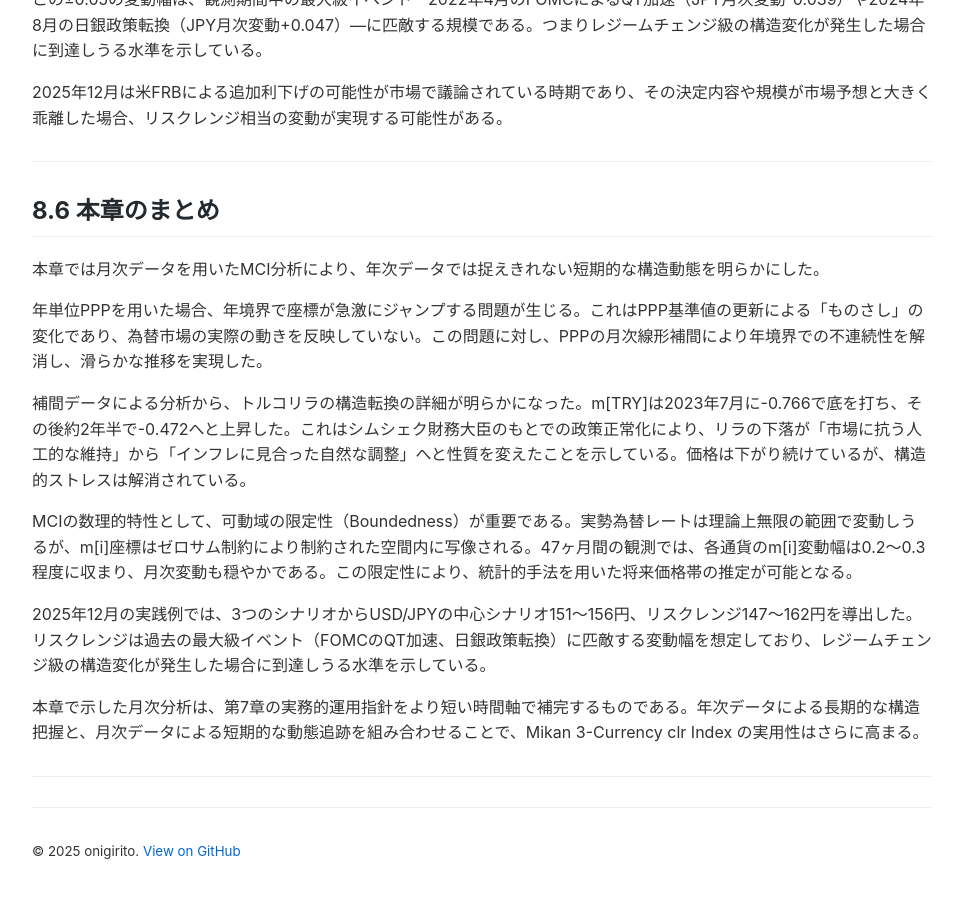
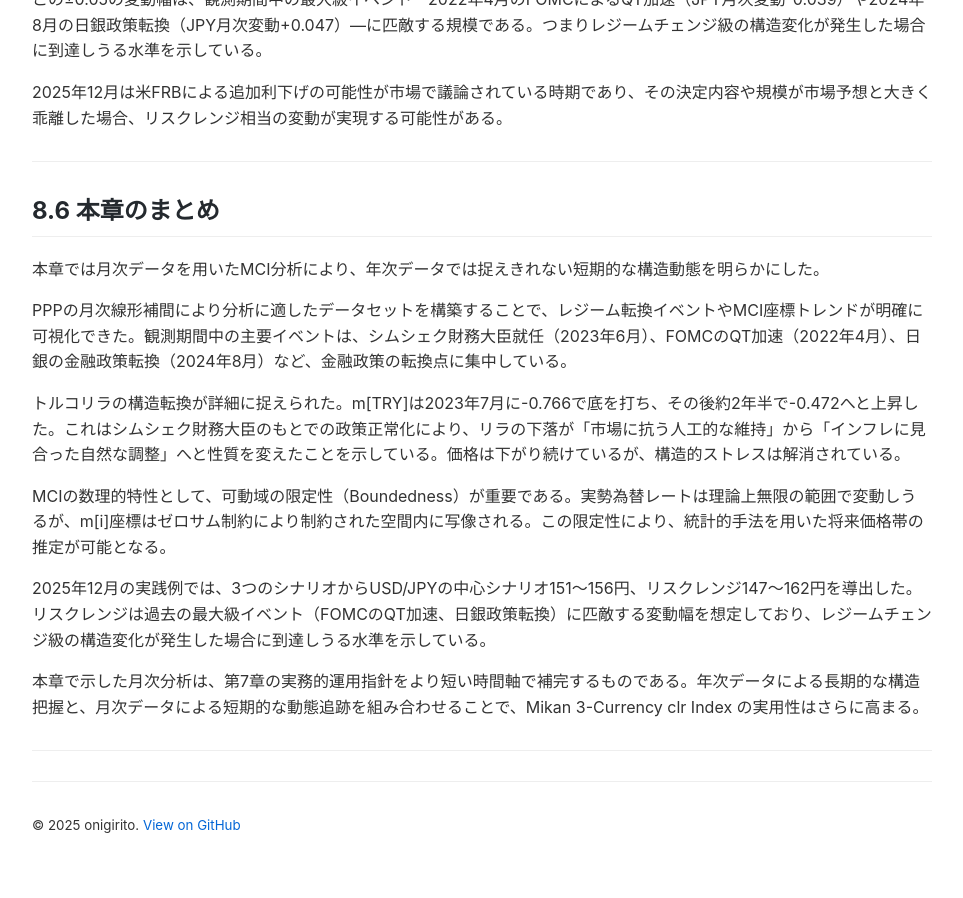
Before and after one commit to onigirito/MCI_Mikan-3-Currency-clr-Index_, a Jekyll site: the page built from docs/CHAPTER8_REVISED.md, in a window 1280 px wide and 900 px high, scrolled down 7091 px. Shown: the whole window, without its empty margins (158-1121 px from the left). Built offline with Jekyll 4.4.1, drawn with Linux system fonts in a browser that asks for light colours; our own code applies the rules of GitHub Pages for plain Markdown files; after the commit the page ends 7965 px from its top, so only the background shows below that.

Commit message:
Chapter 8: まとめを簡潔化し、金融政策イベントへの着目を明確化

```diff
--- a/docs/CHAPTER8_REVISED.md
+++ b/docs/CHAPTER8_REVISED.md
@@ -208,11 +208,11 @@ PPP推定値（JPY: 93.52, TRY: 16.51）と各シナリオのm値を用いて算
 
 本章では月次データを用いたMCI分析により、年次データでは捉えきれない短期的な構造動態を明らかにした。
 
-年単位PPPを用いた場合、年境界で座標が急激にジャンプする問題が生じる。これはPPP基準値の更新による「ものさし」の変化であり、為替市場の実際の動きを反映していない。この問題に対し、PPPの月次線形補間により年境界での不連続性を解消し、滑らかな推移を実現した。
+PPPの月次線形補間により分析に適したデータセットを構築することで、レジーム転換イベントやMCI座標トレンドが明確に可視化できた。観測期間中の主要イベントは、シムシェク財務大臣就任（2023年6月）、FOMCのQT加速（2022年4月）、日銀の金融政策転換（2024年8月）など、金融政策の転換点に集中している。
 
-補間データによる分析から、トルコリラの構造転換の詳細が明らかになった。m[TRY]は2023年7月に-0.766で底を打ち、その後約2年半で-0.472へと上昇した。これはシムシェク財務大臣のもとでの政策正常化により、リラの下落が「市場に抗う人工的な維持」から「インフレに見合った自然な調整」へと性質を変えたことを示している。価格は下がり続けているが、構造的ストレスは解消されている。
+トルコリラの構造転換が詳細に捉えられた。m[TRY]は2023年7月に-0.766で底を打ち、その後約2年半で-0.472へと上昇した。これはシムシェク財務大臣のもとでの政策正常化により、リラの下落が「市場に抗う人工的な維持」から「インフレに見合った自然な調整」へと性質を変えたことを示している。価格は下がり続けているが、構造的ストレスは解消されている。
 
-MCIの数理的特性として、可動域の限定性（Boundedness）が重要である。実勢為替レートは理論上無限の範囲で変動しうるが、m[i]座標はゼロサム制約により制約された空間内に写像される。47ヶ月間の観測では、各通貨のm[i]変動幅は0.2〜0.3程度に収まり、月次変動も穏やかである。この限定性により、統計的手法を用いた将来価格帯の推定が可能となる。
+MCIの数理的特性として、可動域の限定性（Boundedness）が重要である。実勢為替レートは理論上無限の範囲で変動しうるが、m[i]座標はゼロサム制約により制約された空間内に写像される。この限定性により、統計的手法を用いた将来価格帯の推定が可能となる。
 
 2025年12月の実践例では、3つのシナリオからUSD/JPYの中心シナリオ151〜156円、リスクレンジ147〜162円を導出した。リスクレンジは過去の最大級イベント（FOMCのQT加速、日銀政策転換）に匹敵する変動幅を想定しており、レジームチェンジ級の構造変化が発生した場合に到達しうる水準を示している。
 
```
